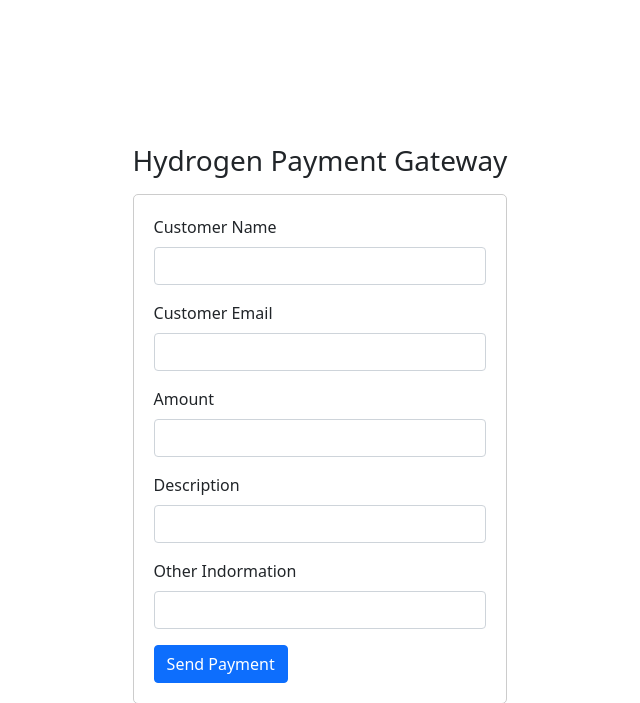
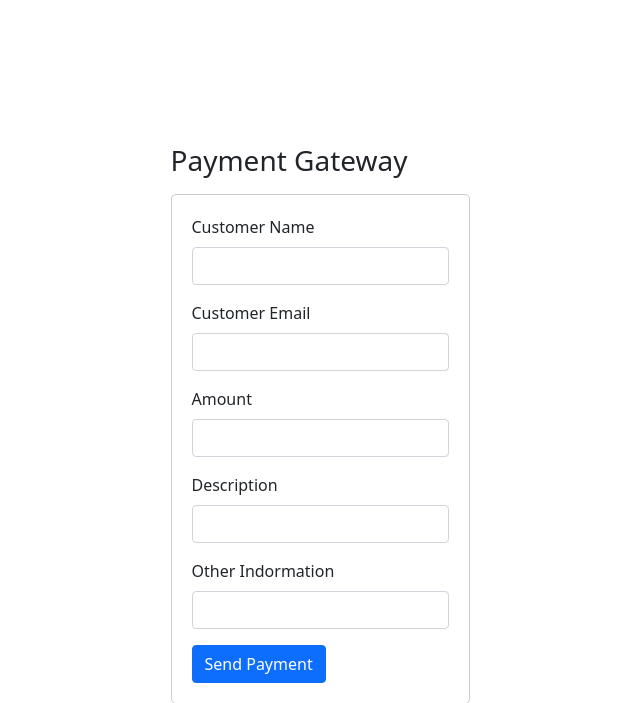
Before and after one commit to Koiki5/php-third-party-api-integration, a PHP site: page / in a window 1280 px wide. Shown: the top 703 px of the page, without its empty margins (320-960 px from the left). Run offline with PHP 8.4, Linux system fonts and the light colour scheme.

Commit message:
update gateway name

```diff
--- a/index.php
+++ b/index.php
@@ -29,7 +29,7 @@
 
 <body>
     <div class="">
-        <h3 class="mt-5">Hydrogen Payment Gateway</h3>
+        <h3 class="mt-5">Payment Gateway</h3>
         <form action="processPayment.php" method="POST" class="mt-3">
             <div class="mb-3">
                 <label for="customerName" class="form-label">Customer Name</label>
```
